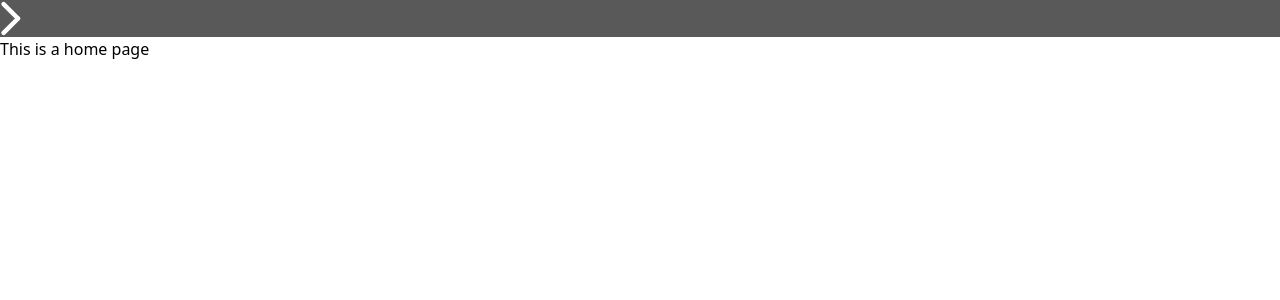
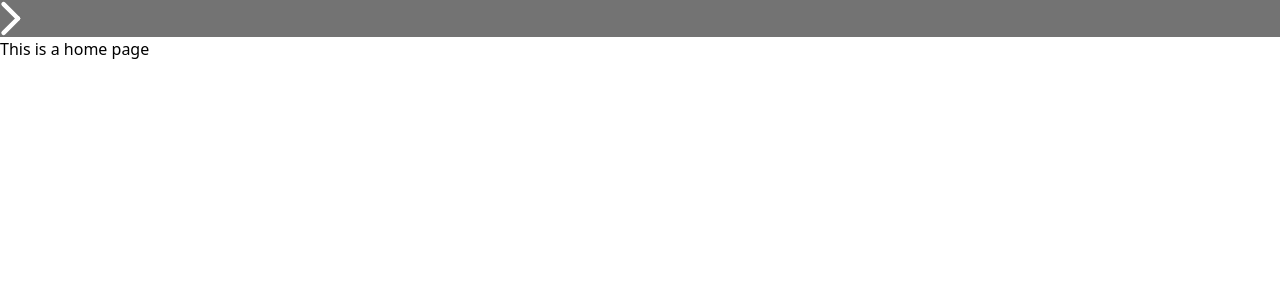
Before and after one commit to scotthitch/s-hitchcock-website, a Vue app: page / in a window 1280 px wide. Shown: the top 300 px of the page. Built offline with nearby package versions, Linux system fonts and the light colour scheme.

Commit message:
feat: navbar mouse changes on hover when not expanded

```diff
--- a/src/components/NavBar.vue
+++ b/src/components/NavBar.vue
@@ -73,13 +73,13 @@ onUnmounted(() => {
 
 <template>
     <div class="fixed z-30 top-0 bottom-0 left-0 flex items-center" id="navbar">
+        <a :href="isNavBarExpanded ? undefined : '#'">
             <div
                 class="rounded-r-2xl flex flex-col justify-center items-center nav-bar-background"
                 :class="isNavBarExpanded ?
                         'h-screen w-[40vw] sm:w-[25vw] lg:w-[20vw]':
                         'h-24 w-12'"
-        style="background-color: rgba(0, 0, 0, 0.65);"
-        >
+                style="background-color: rgba(0, 0, 0, 0.55);">
                 <Transition name="arrow">
                     <img v-if="!isNavBarExpanded"
                         src="../assets/arrow.svg"
@@ -104,8 +104,8 @@ onUnmounted(() => {
                         <div class="basis-1/3"></div>
                     </div>
                 </Transition>
-
             </div>
+        </a>
     </div>
   </template>
 
```
Lines whose indentation alone changed are shown as unchanged.
